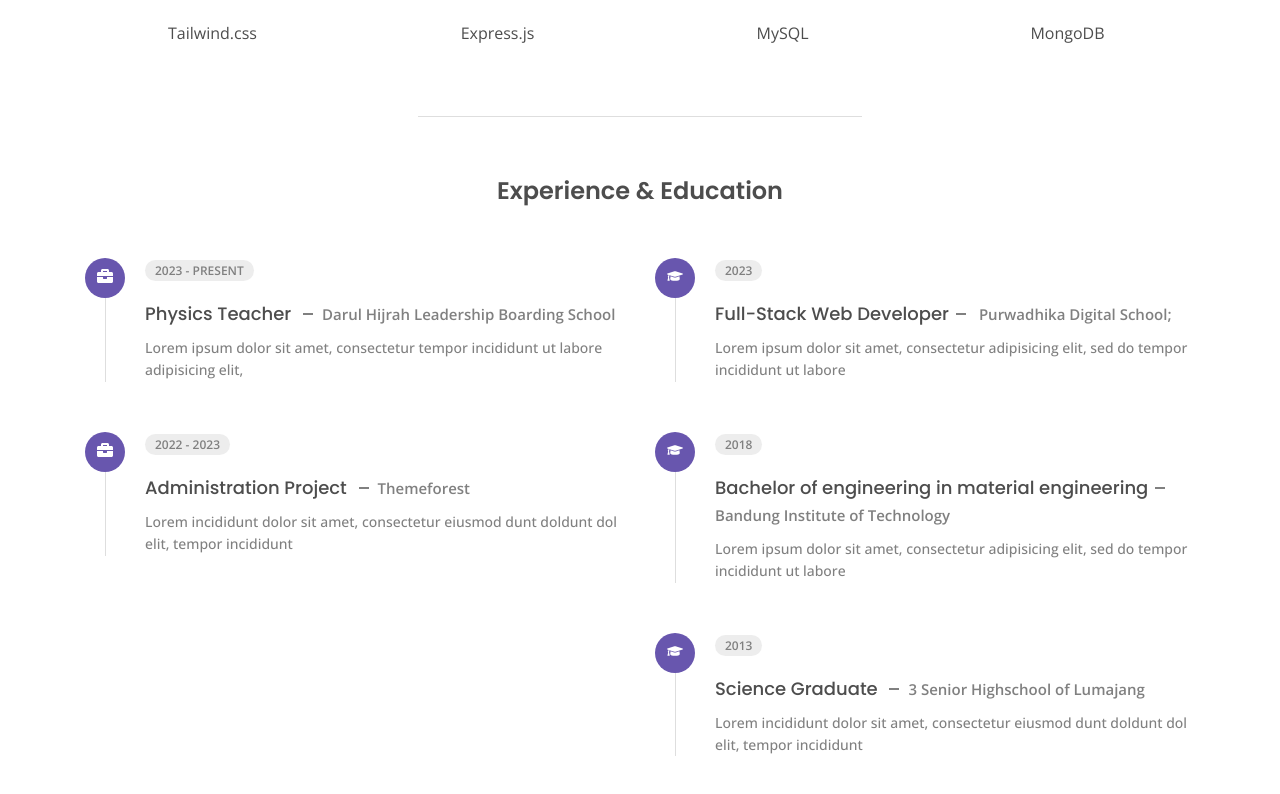
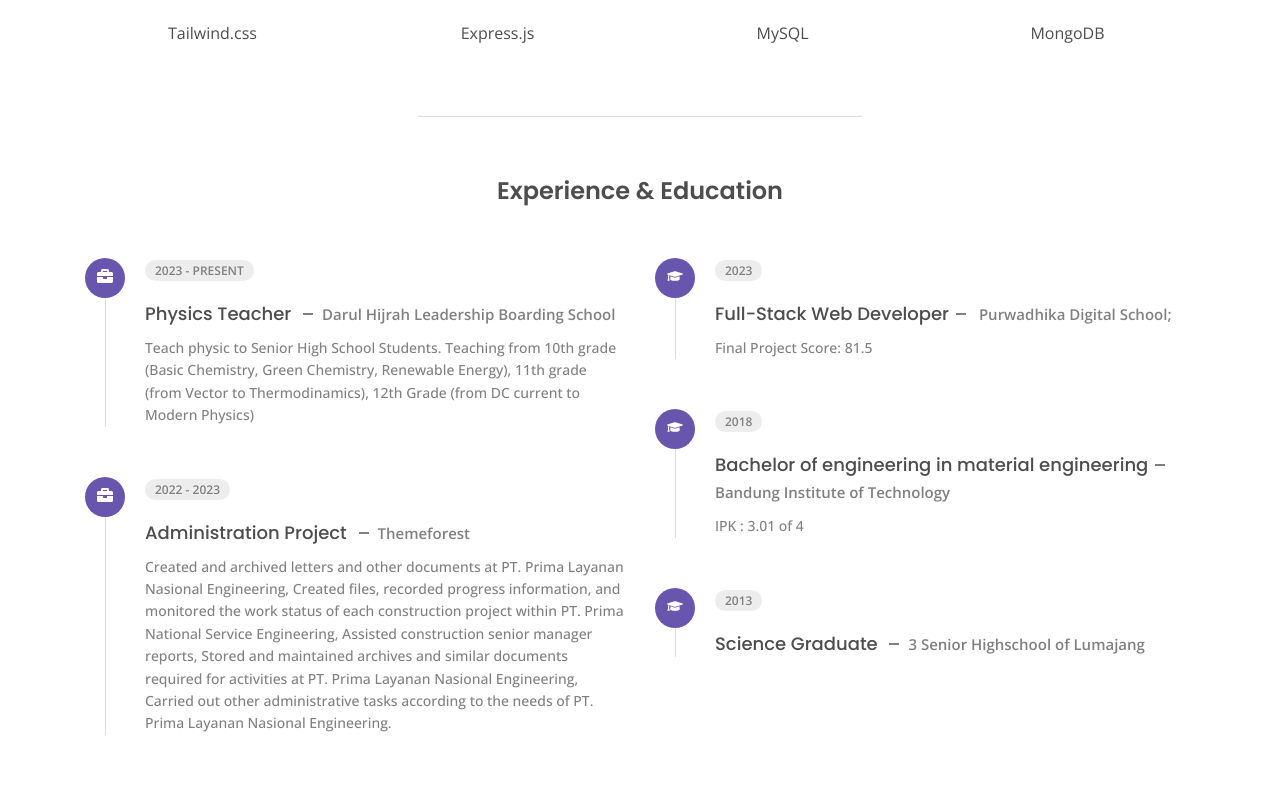
Before and after one commit to Iyalodon/portofolio, a React (Vite) app: page /about in a window 1280 px wide. Shown: the part 1087-1881 px from the top of the page. Built offline with nearby package versions, Linux system fonts and the light colour scheme.

Commit message:
data rev

```diff
--- a/src/constant/data.jsx
+++ b/src/constant/data.jsx
@@ -148,7 +148,7 @@ export const resume = [
     year: "2023 - PRESENT",
     title:
       "Physics Teacher <span> Darul Hijrah Leadership Boarding School </span>",
-    desc: "Lorem ipsum dolor sit amet, consectetur tempor incididunt ut labore adipisicing elit,",
+    desc: "Teach physic to Senior High School Students. Teaching from 10th grade (Basic Chemistry, Green Chemistry, Renewable Energy), 11th grade (from Vector to Thermodinamics), 12th Grade (from DC current to Modern Physics)",
   },
 
   {
@@ -157,7 +157,7 @@ export const resume = [
     icon: <FaBriefcase />,
     year: "2022 - 2023",
     title: "Administration Project <span> Themeforest </span>",
-    desc: "Lorem incididunt dolor sit amet, consectetur eiusmod dunt doldunt dol elit, tempor incididunt",
+    desc: "Created and archived letters and other documents at PT. Prima Layanan Nasional Engineering, Created files, recorded progress information, and monitored the work status of each construction project within PT. Prima National Service Engineering, Assisted construction senior manager reports, Stored and maintained archives and similar documents required for activities at PT. Prima Layanan Nasional Engineering, Carried out other administrative tasks according to the needs of PT. Prima Layanan Nasional Engineering.",
   },
 
   {
@@ -166,7 +166,7 @@ export const resume = [
     icon: <FaGraduationCap />,
     year: "2023",
     title: "Full-Stack Web Developer<span> Purwadhika Digital School; </span>",
-    desc: "Lorem ipsum dolor sit amet, consectetur adipisicing elit, sed do tempor incididunt ut labore",
+    desc: "Final Project Score: 81.5",
   },
 
   {
@@ -176,7 +176,7 @@ export const resume = [
     year: "2018",
     title:
       "Bachelor of engineering in material engineering <span> Bandung Institute of Technology </span>",
-    desc: "Lorem ipsum dolor sit amet, consectetur adipisicing elit, sed do tempor incididunt ut labore",
+    desc: "IPK : 3.01 of 4",
   },
 
   {
@@ -185,7 +185,7 @@ export const resume = [
     icon: <FaGraduationCap />,
     year: "2013",
     title: "Science Graduate <span>3 Senior Highschool of Lumajang </span>",
-    desc: "Lorem incididunt dolor sit amet, consectetur eiusmod dunt doldunt dol elit, tempor incididunt",
+    // desc: "Lorem incididunt dolor sit amet, consectetur eiusmod dunt doldunt dol elit, tempor incididunt",
   },
 ];
 
```
